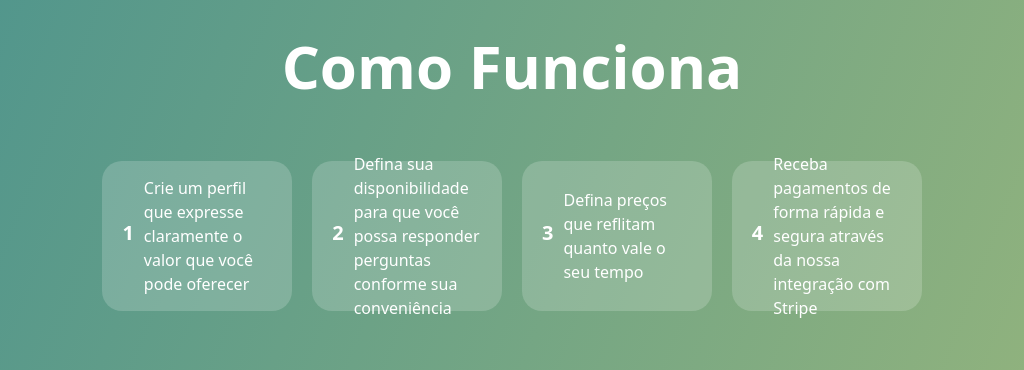
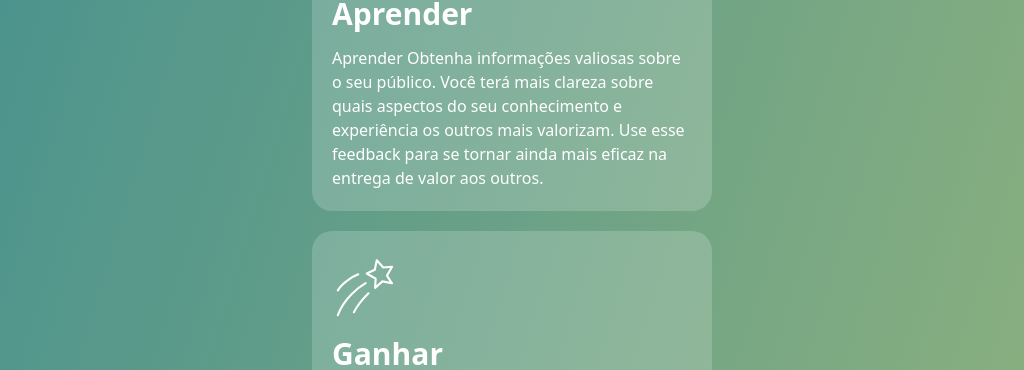
Before and after one commit to ebagabee/Minnect-BR, a React (Vite) app: page /become in a window 1024 px wide. Shown: the part 1466-1836 px from the top of the page. Built offline with nearby package versions, Linux system fonts and the light colour scheme.

Commit message:
title change

```diff
--- a/src/pages/BecomeExpert/becomeexpert.css
+++ b/src/pages/BecomeExpert/becomeexpert.css
@@ -91,3 +91,27 @@
     font-weight: 700;
 }
 }
+
+@media screen and (min-width: 880px) and (max-width: 1024px) {
+    .becomeexpert {
+        width: 90%;
+    }
+
+    .becomeexpert__hero img {
+        width: 800px;
+    }
+
+
+.expert-cards1 {
+    flex-direction: column;
+
+}
+
+.expert-cards2 {
+    width: 90%;
+}
+
+.expert-cards2 p {
+    font-size: 14px;
+}
+}
--- a/src/pages/BecomeExpert/index.jsx
+++ b/src/pages/BecomeExpert/index.jsx
@@ -6,8 +6,13 @@ import Fabiola from '../../assets/fabiola.png';
 import Button from '../../components/Button';
 import ExpertCard1 from '../../components/ExpertCard1';
 import ExpertCard2 from '../../components/ExpertCard2';
+import { useEffect } from 'react';
 
 function BecomeExpert() {
+    useEffect(() => {
+        document.title = 'Torne-se um especialista - Minnect';
+    }, []);
+
     return (
         <>
             <Header />
@@ -16,10 +21,10 @@ function BecomeExpert() {
                     <div className='becomeexpert__hero-left'>
                         <h1>Torne-se um <span>Expert</span></h1>
                         <p>O Minnect conecta você àqueles que mais se beneficiarão com seu conhecimento e experiência únicos. Ser um especialista significa ajudar os outros e ao mesmo tempo reconhecer o valor do seu tempo.</p>
-                        <Button background="white" color="black" width="230px" height="58px" content="Junte-se como um especialista" fontSize="16px"/>
+                        <Button background="white" color="black" width="230px" height="58px" content="Junte-se como um especialista" fontSize="16px" />
                     </div>
                     <div className='becomeexpert__hero-right'>
-                        <img src={Fabiola} alt="Imagem do Banner"/>
+                        <img src={Fabiola} alt="Imagem do Banner" />
                     </div>
                 </div>
             </section>
--- a/src/pages/Carrers/index.jsx
+++ b/src/pages/Carrers/index.jsx
@@ -1,8 +1,13 @@
+import { useEffect } from "react";
 import Footer from "../../components/Footer";
 import Header from "../../components/Header";
 import './carrers.css';
 
 function CarrersPage() {
+    useEffect(() => {
+        document.title = 'Carreiras - Minnect';
+    }, []);
+
     return (
         <>
             <Header />
@@ -11,12 +16,12 @@ function CarrersPage() {
                 <div>
                     <h2>O que é Minnect?</h2>
                     <p>Tem um minuto para se conectar?  Vamos Minnect.
-                        <br/>
-                        <br/>
+                        <br />
+                        <br />
                         Minnect é um aplicativo que permite que qualquer pessoa no mundo faça perguntas e obtenha respostas – instantaneamente – das pessoas que mais admira.  Acreditamos que o conhecimento e a experiência são um recurso extremamente valioso. Mas é difícil obter respostas para sua pergunta: encontrar respostas por conta própria consome muito tempo e é difícil saber se você pode confiar nas respostas que obtém.  Existimos para criar uma fonte confiável de respostas.
 
-                        <br/>
-                        <br/>
+                        <br />
+                        <br />
                         Nossa missão é tornar o aconselhamento de classe mundial acessível e acessível a todos em todo o mundo.</p>
                 </div>
                 <div>
@@ -28,9 +33,9 @@ function CarrersPage() {
                         <li>aumentou o volume de transações mensais em 63x</li>
                         <li>95% de taxa de resposta de mais de 8.000 especialistas.</li>
                     </ul>
-                    <br/>
+                    <br />
                     <p>Taxas de resposta fria em outras plataformas:</p>
-                    <br/>
+                    <br />
                     <ul>
                         <li>Email: 1%</li>
                         <li>Instagram: 3%</li>
@@ -40,24 +45,24 @@ function CarrersPage() {
                 <div>
                     <h2>A economia do conhecimento é enorme, mas gravemente mal servida.</h2>
                     <p>Você pode pensar que conectar trabalhadores do conhecimento com buscadores de conhecimento, e especialistas e influenciadores com fãs e seguidores, é um problema resolvido.  Afinal, você pode acessar os DMs de sua celebridade, político ou influenciador favorito no Instagram, Twitter, Facebook, etc. E você pode até pagar para interagir com eles no Cameo, Patreon e, atualmente, no OnlyFans.
-                        <br/>
+                        <br />
                         Mas aonde você vai se quiser mais do que apenas um vídeo bobo de aniversário? E se você estiver procurando por conteúdo personalizado, feito especialmente para você... não o mesmo conteúdo que todos os seguidores já podem ver? E se você não quiser pagar para ver JPEGs de dedos dos pés e outros conteúdos para maiores de 18 anos?
-                        <br/>
-                        <br/>
+                        <br />
+                        <br />
                         É aí que entramos. O Minnect permite que os influenciadores se conectem 1-1 com seu público por meio de chamadas de texto ou vídeo e cobrem por texto/por minuto por sua experiência.  Ao fazer isso, estamos democratizando o acesso ao conhecimento especializado e à consultoria para qualquer pessoa em todo o mundo.
-                        <br/>
-                        <br/>
+                        <br />
+                        <br />
                         Por que isso é significativo? Porque a economia criadora está projetada para ser uma indústria de US$ 480 bilhões, e a consultoria de gestão é uma indústria global de US$ 1 trilhão.  No entanto, estes são ambos mercados gravemente mal servidos porque aqueles que procuram aconselhamento acessível de pessoas que admiram e em quem confiam não têm a quem recorrer, e as pessoas com aconselhamento, mas que não são, digamos, consultores das Quatro Grandes, não têm por onde começar.
-                        <br/>
-                        <br/>
+                        <br />
+                        <br />
                         Estamos competindo de frente, capacitando qualquer pessoa com experiência para oferecer seus serviços como consultor a qualquer pessoa em todo o mundo que queira respostas, conselhos ou coaching.</p>
                     <ul>
-                    <br/>
+                        <br />
                         <li>
                             Para usuários: os especialistas e líderes mais admirados do mundo estão a apenas 1 DM de distância.</li>
                         <li>Para especialistas: monetize seu tempo oferecendo consultas individuais ao seu público.  Por que ser um influenciador de fitness quando você pode ser um consultor de fitness?  Por que ser um influenciador de moda quando você pode ser um consultor de moda?  Por que ser um influenciador de mídia social quando você pode ser um consultor de mídia social?</li>
                     </ul>
-                    <br/>
+                    <br />
                     <p>Estamos a aumentar a liquidez no mercado do conhecimento, para que as pessoas certas possam começar a encontrar-se.</p>
                 </div>
                 <div>
--- a/src/pages/Faq/index.jsx
+++ b/src/pages/Faq/index.jsx
@@ -2,9 +2,14 @@ import Button from "../../components/Button";
 import Footer from "../../components/Footer";
 import Header from "../../components/Header";
 import Question from "../../components/Question";
+import { useEffect } from "react";
 import './faq.css'
 
 function Faq() {
+    useEffect(() => {
+        document.title = 'FAQ - Minnect';
+      }, []);
+
     return (
         <>
             <Header/>
```
Lines whose indentation alone changed are shown as unchanged.
